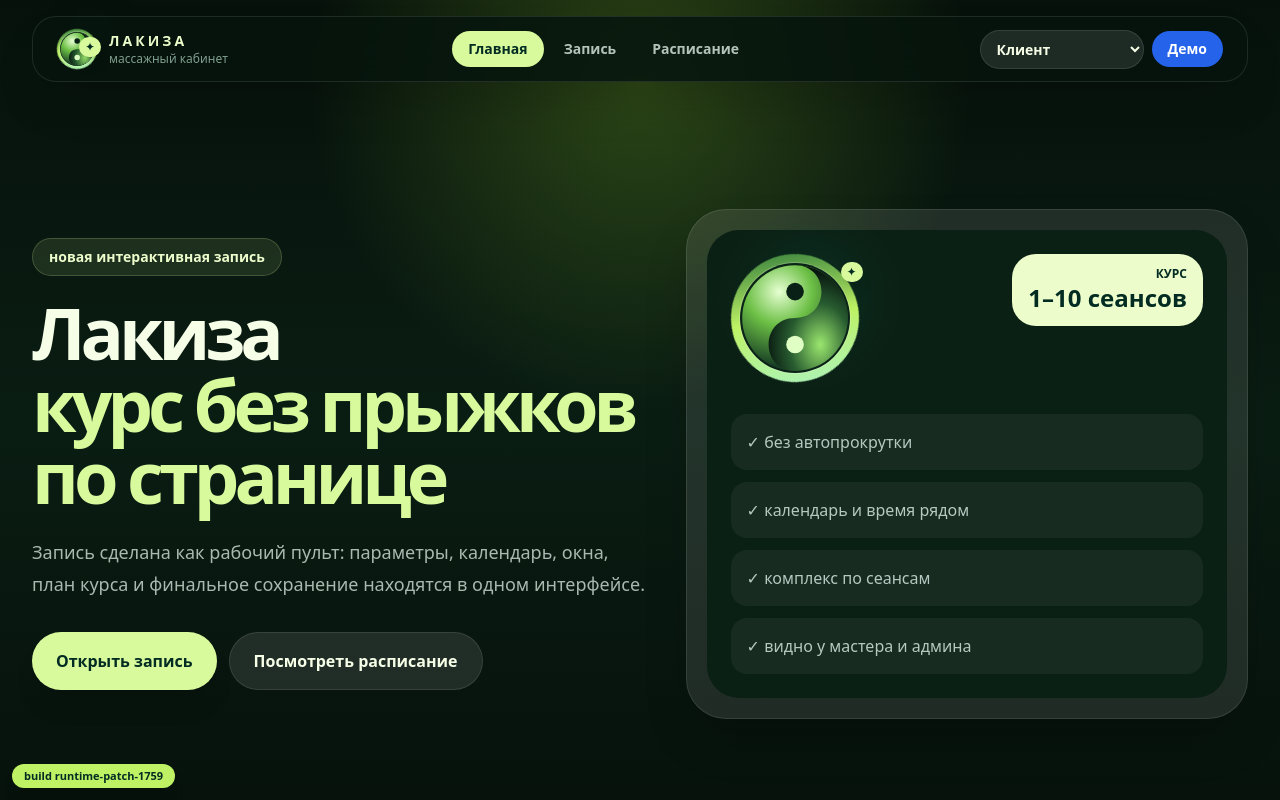
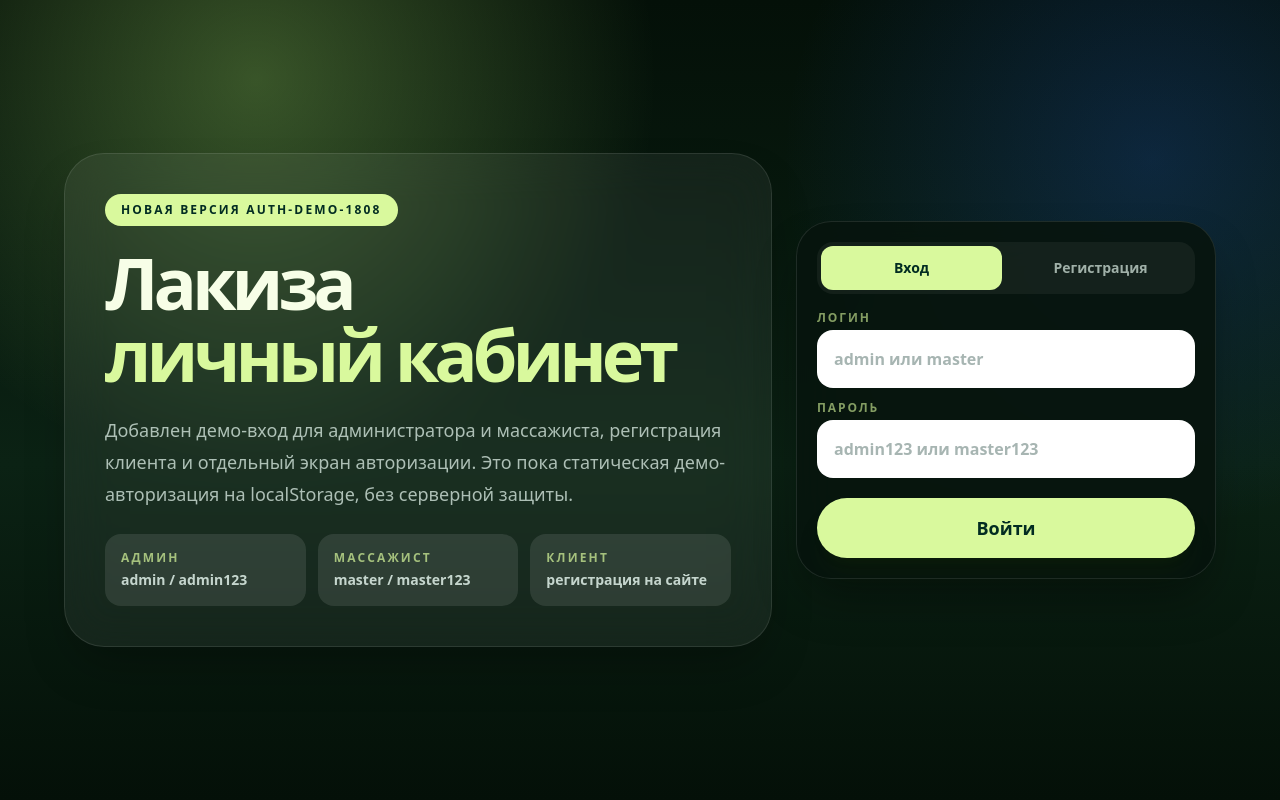
Before and after one commit to N1njz74/lakiza-demo, a React app: page / in a window 1280 px wide. Shown: the top 800 px of the page. Built offline with nearby package versions, Linux system fonts and the light colour scheme.

Commit message:
Add demo auth and client registration

```diff
--- a/src/main.jsx
+++ b/src/main.jsx
@@ -1,15 +1,169 @@
-import React, { useEffect } from 'react';
+import React, { useEffect, useState } from 'react';
 import { createRoot } from 'react-dom/client';
 import InteractiveApp from './InteractiveApp.jsx';
 import './styles.css';
 
+const BUILD = 'auth-demo-1808';
+const STAFF_USERS = [
+  { login: 'admin', password: 'admin123', role: 'admin', name: 'Администратор' },
+  { login: 'master', password: 'master123', role: 'therapist', name: 'Массажист' },
+];
+
+function readJson(key, fallback) {
+  try {
+    return JSON.parse(localStorage.getItem(key)) || fallback;
+  } catch {
+    return fallback;
+  }
+}
+
+function saveJson(key, value) {
+  try {
+    localStorage.setItem(key, JSON.stringify(value));
+  } catch {}
+}
+
+function AuthGate() {
+  const [user, setUser] = useState(() => readJson('lakizaDemoUser', null));
+  const [mode, setMode] = useState('login');
+  const [form, setForm] = useState({ login: '', password: '', name: '', phone: '' });
+  const [message, setMessage] = useState('');
+
+  useEffect(() => {
+    document.documentElement.dataset.build = BUILD;
+  }, []);
+
+  const setField = (key, value) => {
+    setForm((prev) => ({ ...prev, [key]: value }));
+    setMessage('');
+  };
+
+  const signIn = () => {
+    const login = form.login.trim().toLowerCase();
+    const password = form.password.trim();
+    const clients = readJson('lakizaDemoClients', []);
+    const found = [...STAFF_USERS, ...clients].find((item) => item.login === login && item.password === password);
+
+    if (!found) {
+      setMessage('Неверный логин или пароль');
+      return;
+    }
+
+    const nextUser = { login: found.login, role: found.role, name: found.name || found.login, phone: found.phone || '' };
+    saveJson('lakizaDemoUser', nextUser);
+    setUser(nextUser);
+  };
+
+  const register = () => {
+    const login = form.login.trim().toLowerCase();
+    const password = form.password.trim();
+    const name = form.name.trim() || 'Клиент';
+    const phone = form.phone.trim();
+
+    if (login.length < 3 || password.length < 4) {
+      setMessage('Логин минимум 3 символа, пароль минимум 4');
+      return;
+    }
+
+    const clients = readJson('lakizaDemoClients', []);
+    const exists = [...STAFF_USERS, ...clients].some((item) => item.login === login);
+    if (exists) {
+      setMessage('Такой логин уже занят');
+      return;
+    }
+
+    const nextClient = { login, password, name, phone, role: 'client' };
+    const nextClients = [...clients, nextClient];
+    saveJson('lakizaDemoClients', nextClients);
+    const nextUser = { login, role: 'client', name, phone };
+    saveJson('lakizaDemoUser', nextUser);
+    setUser(nextUser);
+  };
+
+  const logout = () => {
+    try {
+      localStorage.removeItem('lakizaDemoUser');
+    } catch {}
+    setUser(null);
+    setMode('login');
+    setMessage('');
+  };
+
+  if (!user) {
+    return (
+      <main className="min-h-screen bg-[#041008] px-4 py-6 text-white selection:bg-lime-200 selection:text-emerald-950">
+        <div className="fixed inset-0 bg-[radial-gradient(circle_at_20%_10%,rgba(190,255,120,.28),transparent_32%),radial-gradient(circle_at_90%_20%,rgba(37,99,235,.22),transparent_28%),linear-gradient(180deg,#041008_0%,#0b2214_58%,#041008_100%)]" />
+        <section className="relative mx-auto grid min-h-[calc(100vh-3rem)] max-w-6xl items-center gap-6 lg:grid-cols-[1fr_420px]">
+          <div className="rounded-[2.5rem] border border-white/10 bg-white/[.06] p-6 shadow-2xl shadow-black/30 backdrop-blur-xl md:p-10">
+            <div className="mb-5 inline-flex rounded-full bg-lime-200 px-4 py-2 text-xs font-black uppercase tracking-[.18em] text-emerald-950">новая версия {BUILD}</div>
+            <h1 className="text-5xl font-black leading-[.9] tracking-[-.07em] text-lime-50 md:text-7xl">Лакиза<br /><span className="text-lime-200">личный кабинет</span></h1>
+            <p className="mt-6 max-w-2xl text-lg leading-8 text-emerald-50/70">Добавлен демо-вход для администратора и массажиста, регистрация клиента и отдельный экран авторизации. Это пока статическая демо-авторизация на localStorage, без серверной защиты.</p>
+            <div className="mt-6 grid gap-3 sm:grid-cols-3">
+              <Info title="Админ" text="admin / admin123" />
+              <Info title="Массажист" text="master / master123" />
+              <Info title="Клиент" text="регистрация на сайте" />
+            </div>
+          </div>
+
+          <div className="rounded-[2.2rem] border border-white/10 bg-[#07140e]/90 p-5 shadow-2xl shadow-black/40 backdrop-blur-xl">
+            <div className="mb-4 grid grid-cols-2 gap-2 rounded-2xl bg-white/5 p-1">
+              <button type="button" onClick={() => { setMode('login'); setMessage(''); }} className={`rounded-xl px-4 py-3 text-sm font-black ${mode === 'login' ? 'bg-lime-200 text-emerald-950' : 'text-emerald-50/65'}`}>Вход</button>
+              <button type="button" onClick={() => { setMode('register'); setMessage(''); }} className={`rounded-xl px-4 py-3 text-sm font-black ${mode === 'register' ? 'bg-lime-200 text-emerald-950' : 'text-emerald-50/65'}`}>Регистрация</button>
+            </div>
+
+            <div className="space-y-3">
+              {mode === 'register' && (
+                <>
+                  <Input label="Имя" value={form.name} onChange={(value) => setField('name', value)} placeholder="Иван" />
+                  <Input label="Телефон" value={form.phone} onChange={(value) => setField('phone', value)} placeholder="+7 ..." />
+                </>
+              )}
+              <Input label="Логин" value={form.login} onChange={(value) => setField('login', value)} placeholder={mode === 'login' ? 'admin или master' : 'придумай логин'} />
+              <Input label="Пароль" type="password" value={form.password} onChange={(value) => setField('password', value)} placeholder={mode === 'login' ? 'admin123 или master123' : 'минимум 4 символа'} />
+            </div>
+
+            {message && <div className="mt-4 rounded-2xl bg-red-500/15 px-4 py-3 text-sm font-bold text-red-100">{message}</div>}
+
+            <button type="button" onClick={mode === 'login' ? signIn : register} className="mt-5 w-full rounded-full bg-lime-200 px-5 py-4 text-lg font-black text-emerald-950 shadow-xl shadow-lime-950/20">
+              {mode === 'login' ? 'Войти' : 'Зарегистрироваться'}
+            </button>
+          </div>
+        </section>
+      </main>
+    );
+  }
+
+  return (
+    <>
+      <RuntimePatch />
+      <div className="fixed bottom-3 left-3 right-3 z-[9999] flex items-center justify-between gap-2 rounded-2xl bg-lime-300 px-3 py-2 text-[11px] font-black text-emerald-950 shadow-lg md:left-3 md:right-auto md:rounded-full">
+        <span>{BUILD} · {user.role} · {user.name}</span>
+        <button type="button" onClick={logout} className="rounded-full bg-emerald-950 px-3 py-1 text-lime-100">выйти</button>
+      </div>
+      <InteractiveApp />
+    </>
+  );
+}
+
+function Info({ title, text }) {
+  return <div className="rounded-2xl bg-white/10 p-4"><div className="text-xs font-black uppercase tracking-[.18em] text-lime-200/70">{title}</div><div className="mt-1 text-sm font-bold text-emerald-50/80">{text}</div></div>;
+}
+
+function Input({ label, value, onChange, placeholder, type = 'text' }) {
+  return (
+    <label className="block">
+      <span className="mb-1 block text-xs font-black uppercase tracking-[.16em] text-lime-200/60">{label}</span>
+      <input type={type} value={value} onChange={(event) => onChange(event.target.value)} placeholder={placeholder} className="w-full rounded-2xl border border-white/10 bg-white px-4 py-4 font-bold text-emerald-950 outline-none placeholder:text-emerald-950/35" />
+    </label>
+  );
+}
+
 function RuntimePatch() {
   useEffect(() => {
-    document.documentElement.dataset.build = 'runtime-patch-1759';
+    document.documentElement.dataset.build = BUILD;
   }, []);
 
   return (
-    <>
     <style>{`
       @media (max-width: 640px) {
         header > div > div:first-child > div:last-child > button:last-child {
@@ -28,16 +182,11 @@ function RuntimePatch() {
         }
       }
     `}</style>
-      <div className="fixed bottom-3 left-3 z-[9999] rounded-full bg-lime-300 px-3 py-1 text-[11px] font-black text-emerald-950 shadow-lg">
-        build runtime-patch-1759
-      </div>
-      <InteractiveApp />
-    </>
   );
 }
 
 createRoot(document.getElementById('root')).render(
   <React.StrictMode>
-    <RuntimePatch />
+    <AuthGate />
   </React.StrictMode>
 );
```
Lines whose indentation alone changed are shown as unchanged.
